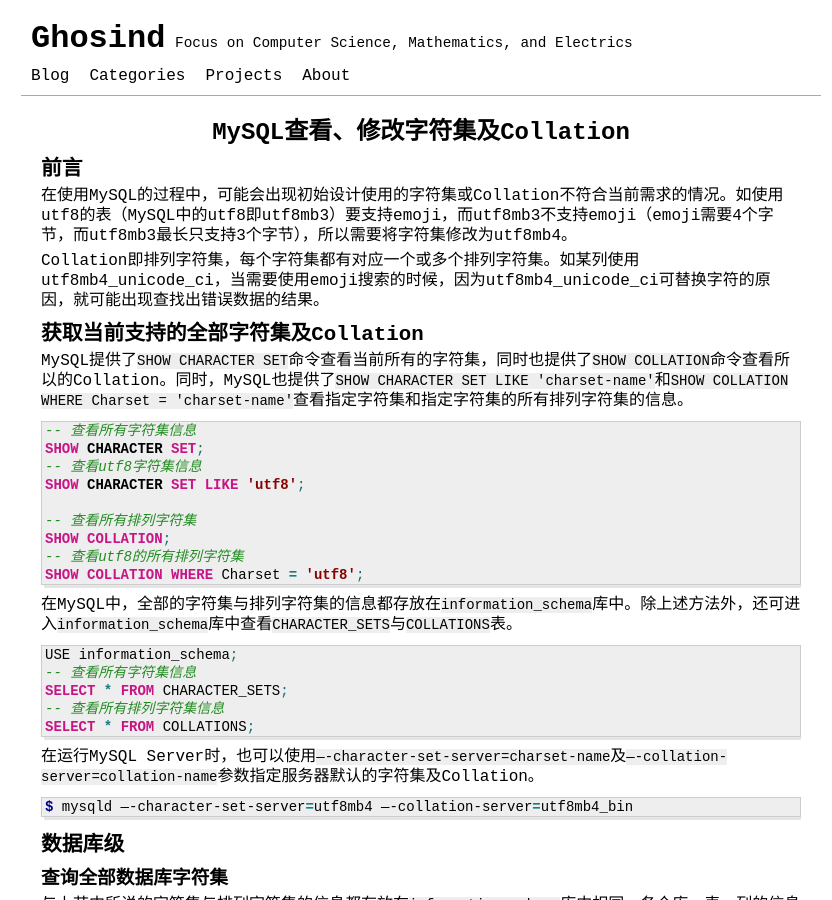
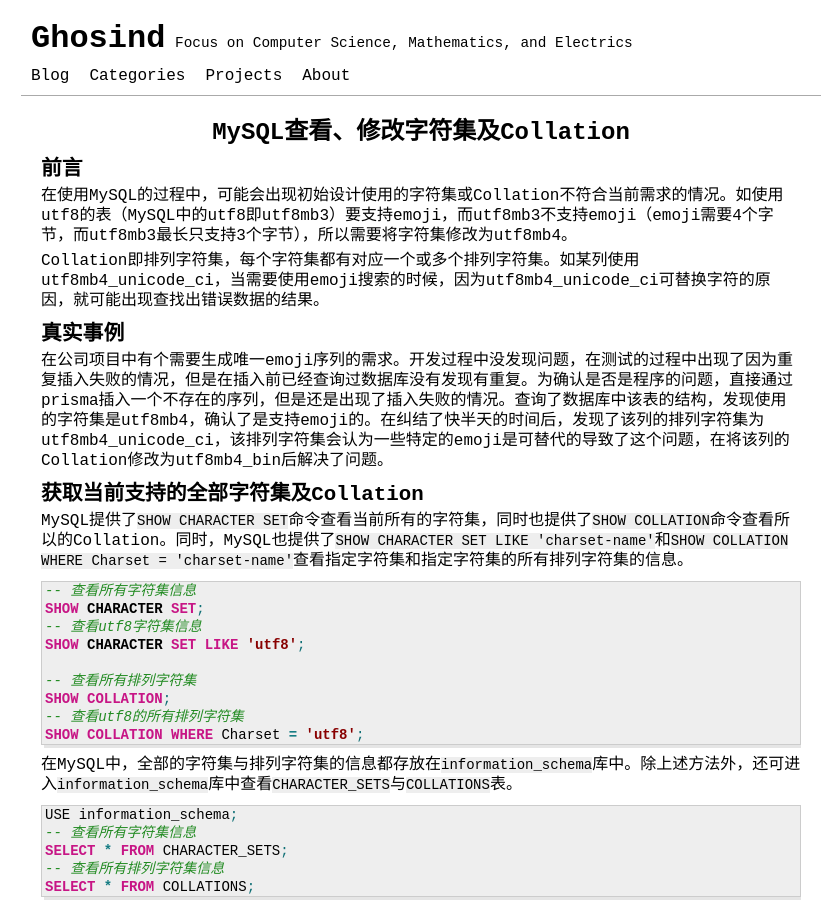
Before and after one commit to ghosind/ghosind.github.io, a Jekyll site: the page built from _posts/mysql/2018-10-12-mysql-charset-collate.md, in a window 1280 px wide and 900 px high. Shown: the whole window, without its empty margins (219-1051 px from the left). Built offline with Jekyll 4.4.1, drawn with Linux system fonts in a browser that asks for light colours; some of the changed text lies outside the part shown.

Commit message:
update post

```diff
--- a/_posts/mysql/2018-10-12-mysql-charset-collate.md
+++ b/_posts/mysql/2018-10-12-mysql-charset-collate.md
@@ -12,6 +13,10 @@
 在使用MySQL的过程中，可能会出现初始设计使用的字符集或Collation不符合当前需求的情况。如使用utf8的表（MySQL中的utf8即utf8mb3）要支持emoji，而utf8mb3不支持emoji（emoji需要4个字节，而utf8mb3最长只支持3个字节），所以需要将字符集修改为utf8mb4。
 
 Collation即排列字符集，每个字符集都有对应一个或多个排列字符集。如某列使用utf8mb4_unicode_ci，当需要使用emoji搜索的时候，因为utf8mb4_unicode_ci可替换字符的原因，就可能出现查找出错误数据的结果。
+
+## 真实事例
+
+在公司项目中有个需要生成唯一emoji序列的需求。开发过程中没发现问题，在测试的过程中出现了因为重复插入失败的情况，但是在插入前已经查询过数据库没有发现有重复。为确认是否是程序的问题，直接通过prisma插入一个不存在的序列，但是还是出现了插入失败的情况。查询了数据库中该表的结构，发现使用的字符集是utf8mb4，确认了是支持emoji的。在纠结了快半天的时间后，发现了该列的排列字符集为utf8mb4_unicode_ci，该排列字符集会认为一些特定的emoji是可替代的导致了这个问题，在将该列的Collation修改为utf8mb4_bin后解决了问题。
 
 ## 获取当前支持的全部字符集及Collation
 
```
Also changed, not shown: other parts of _posts/mysql/2018-10-12-mysql-charset-collate.md (+1 -0 lines).
